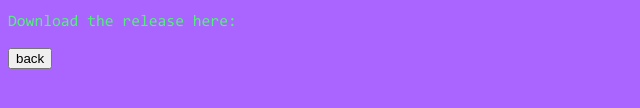
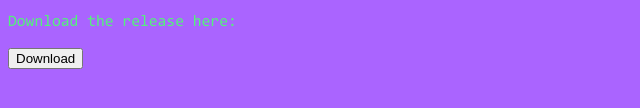
Before and after one commit to vincelinux/website, a plain HTML site: page dagger-hf2.html in a window 1280 px wide. Shown: the part 610-718 px from the top of the page, 0-640 px from the left. Drawn offline with Linux system fonts and the light colour scheme; files whose address does not match are found by name.

Commit message:
fuck it's Download not back

```diff
--- a/dagger-hf2.html
+++ b/dagger-hf2.html
@@ -27,7 +27,7 @@
 <p>Download the release here:</p>
 
 <a href="https;//https://github.com/vlinux-lm/files/raw/main/DAGGER/VLinuxLE-Dagger-HF2.torrent">
-<button class="btn btn-primary btn-lg">back</button>
+<button class="btn btn-primary btn-lg">Download</button>
 <!--<p>While you're waiting, check out the</p><a rel="me" href="https://mastodon.social/@vlinux">Mastodon</a><p> account this Linux Distro has!</p>-->
 </a>
 </body>
```
